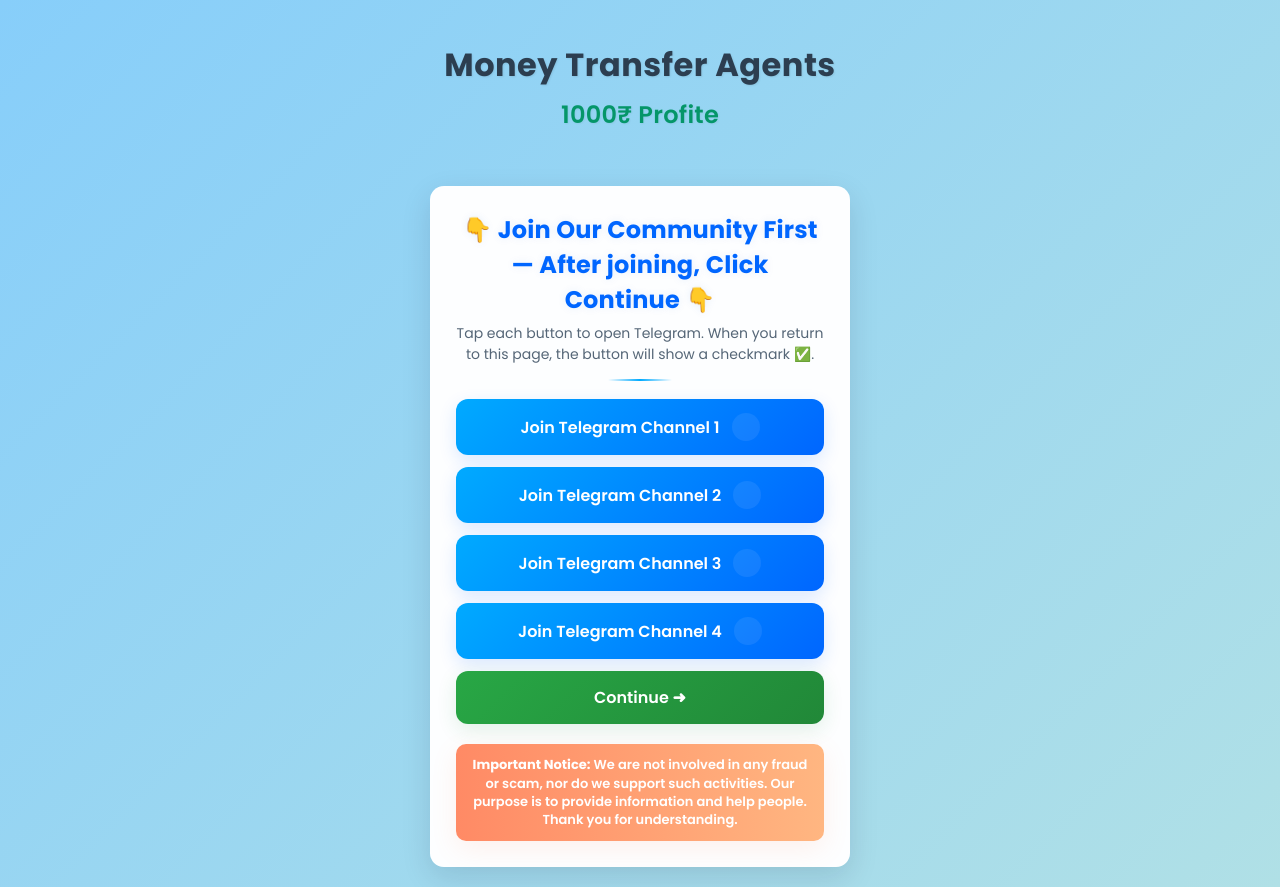
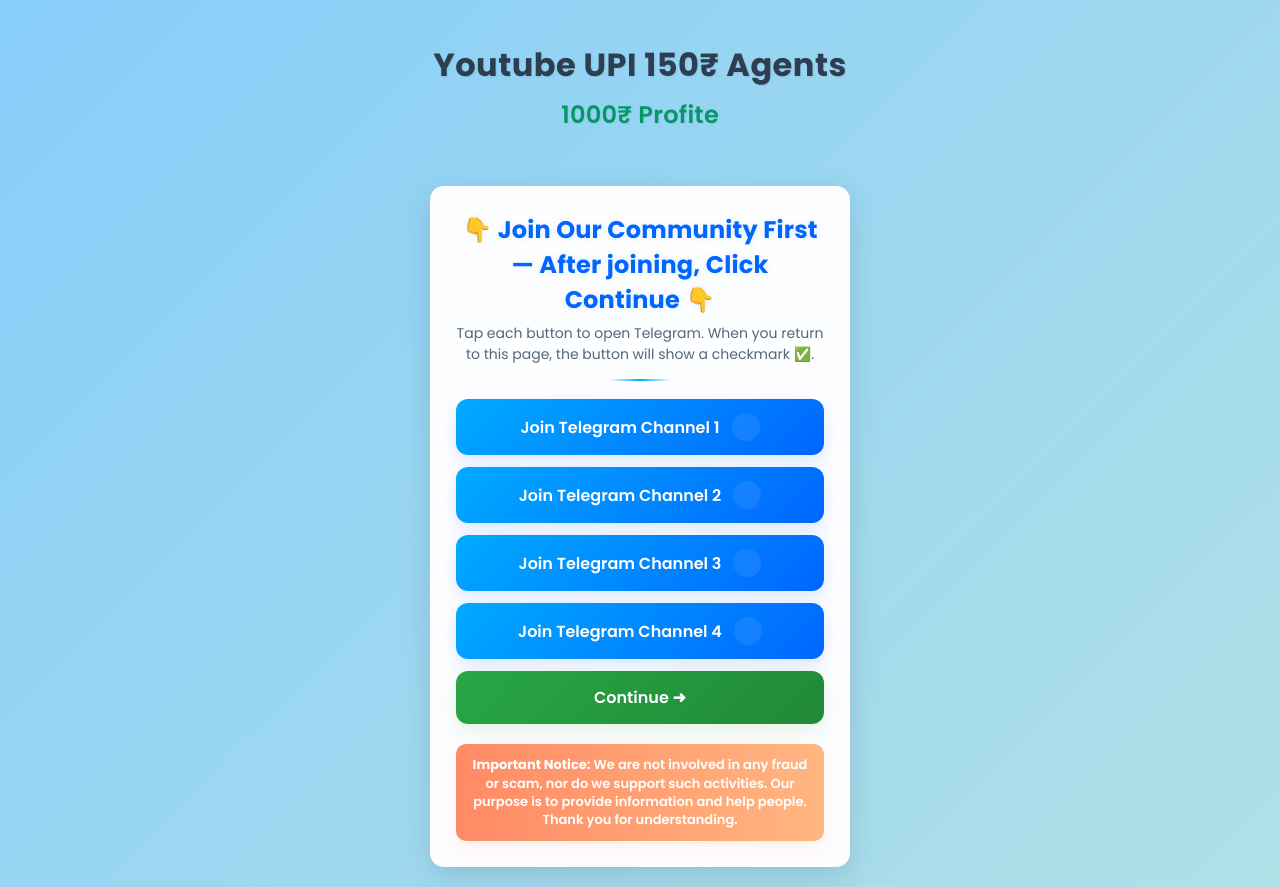
Before and after one commit to facbookin142/New-loot, a plain HTML site: page index.html in a window 1280 px wide. Drawn offline with Linux system fonts and the light colour scheme.

Commit message:
Update index.html

```diff
--- a/index.html
+++ b/index.html
@@ -172,7 +172,7 @@
 </head>
 <body>
   <div class="header-container">
-    <h1 class="header-title">Money Transfer Agents</h1>
+    <h1 class="header-title">Youtube UPI 150₹ Agents</h1>
     <p class="header-subtitle">1000₹ Profite</p>
   </div>
   <main class="card" role="main" aria-labelledby="title">
```
